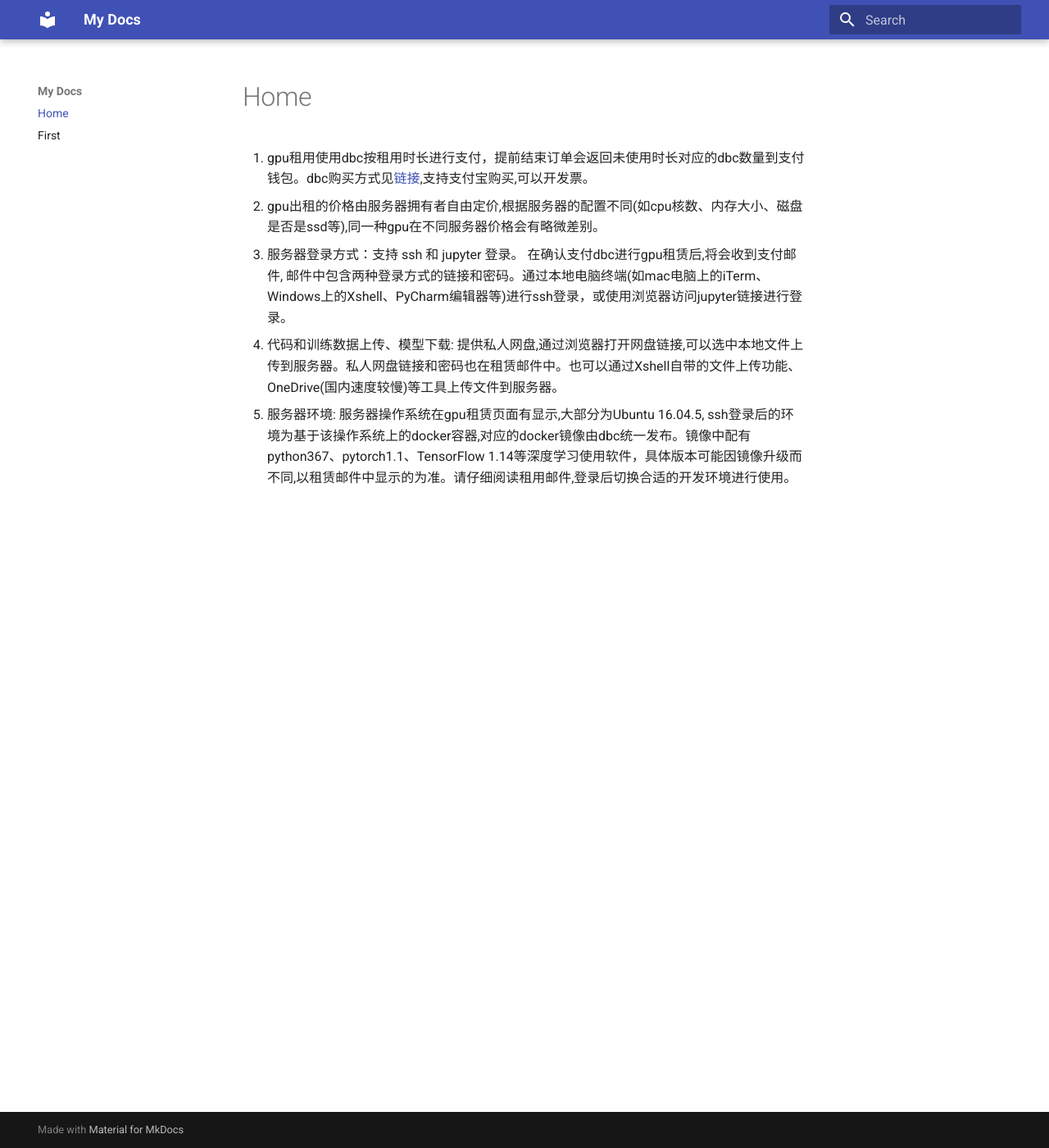
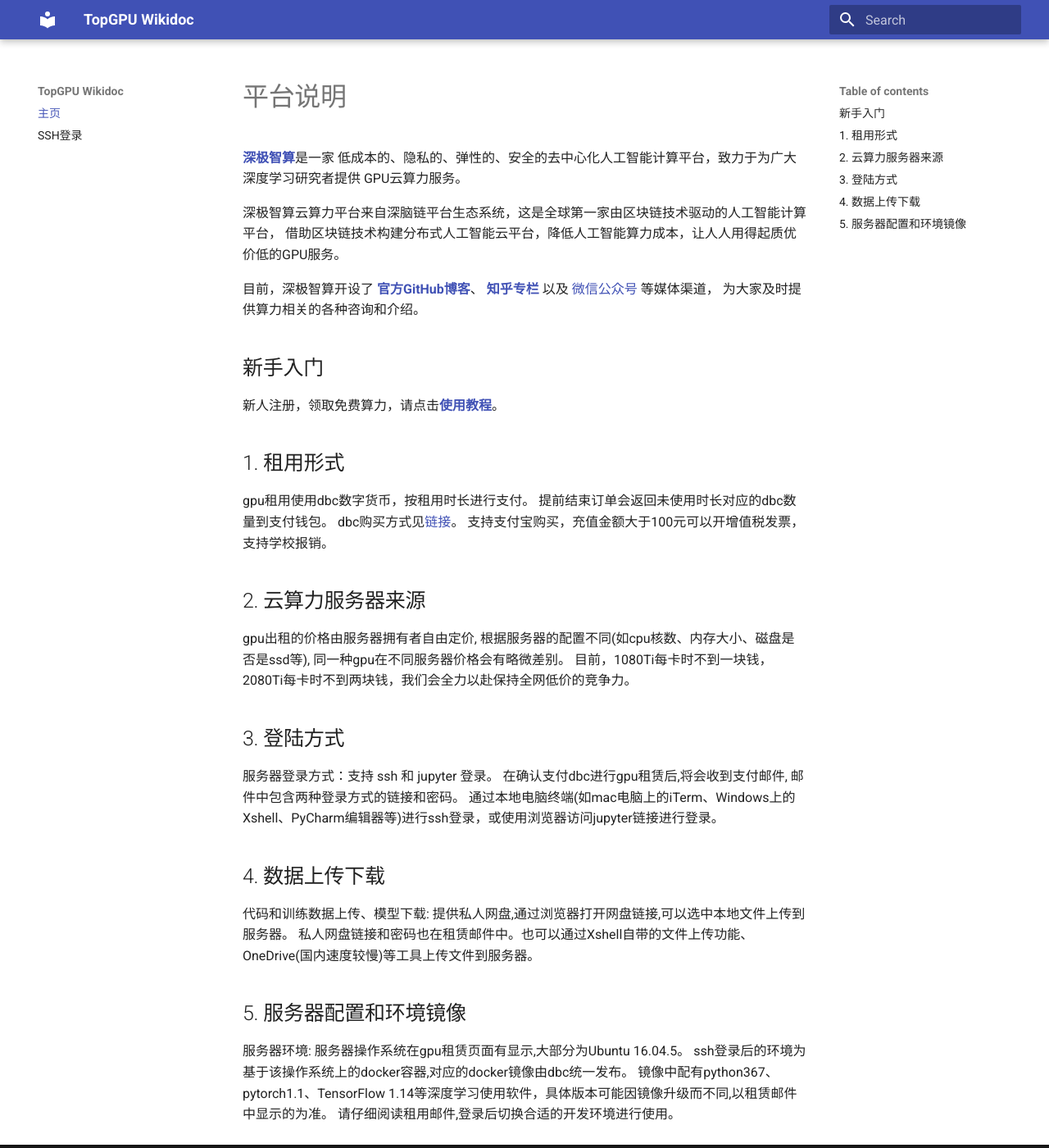
Before and after one commit to TopGPU/wikidoc, an MkDocs documentation site: the page built from docs/index.md, in a window 1280 px wide and 1400 px high. Shown: the whole window at 82% size. Built offline with MkDocs 1.6.1 and Material for MkDocs 9.7.7, drawn with Linux system fonts in a browser that asks for light colours.

Commit message:
dong commit

```diff
--- a/docs/index.md
+++ b/docs/index.md
@@ -1,5 +1,43 @@
-1. gpu租用使用dbc按租用时长进行支付，提前结束订单会返回未使用时长对应的dbc数量到支付钱包。dbc购买方式见[链接](https://www.dbchain.ai/howBuy),支持支付宝购买,可以开发票。
-2. gpu出租的价格由服务器拥有者自由定价,根据服务器的配置不同(如cpu核数、内存大小、磁盘是否是ssd等),同一种gpu在不同服务器价格会有略微差别。
-3. 服务器登录方式：支持 ssh 和 jupyter 登录。 在确认支付dbc进行gpu租赁后,将会收到支付邮件, 邮件中包含两种登录方式的链接和密码。通过本地电脑终端(如mac电脑上的iTerm、Windows上的Xshell、PyCharm编辑器等)进行ssh登录，或使用浏览器访问jupyter链接进行登录。
-4. 代码和训练数据上传、模型下载: 提供私人网盘,通过浏览器打开网盘链接,可以选中本地文件上传到服务器。私人网盘链接和密码也在租赁邮件中。也可以通过Xshell自带的文件上传功能、OneDrive(国内速度较慢)等工具上传文件到服务器。
-5. 服务器环境: 服务器操作系统在gpu租赁页面有显示,大部分为Ubuntu 16.04.5, ssh登录后的环境为基于该操作系统上的docker容器,对应的docker镜像由dbc统一发布。镜像中配有python367、pytorch1.1、TensorFlow 1.14等深度学习使用软件，具体版本可能因镜像升级而不同,以租赁邮件中显示的为准。请仔细阅读租用邮件,登录后切换合适的开发环境进行使用。
+# 平台说明
+[**深极智算**](topgpu.top)是一家
+低成本的、隐私的、弹性的、安全的去中心化人工智能计算平台，致力于为广大深度学习研究者提供
+GPU云算力服务。
+
+深极智算云算力平台来自深脑链平台生态系统，这是全球第一家由区块链技术驱动的人工智能计算平台，
+借助区块链技术构建分布式人工智能云平台，降低人工智能算力成本，让人人用得起质优价低的GPU服务。
+
+目前，深极智算开设了
+[**官方GitHub博客**](https://topgpu.github.io/TOPGPU/)、
+[**知乎专栏**](https://zhuanlan.zhihu.com/c_1221068100369575936) 以及
+[微信公众号]() 等媒体渠道，
+为大家及时提供算力相关的各种咨询和介绍。
+
+## 新手入门
+新人注册，领取免费算力，请点击[**使用教程**](https://topgpu.github.io/TOPGPU/)。
+
+## 1. 租用形式
+gpu租用使用dbc数字货币，按租用时长进行支付。
+提前结束订单会返回未使用时长对应的dbc数量到支付钱包。
+dbc购买方式见[链接](https://www.dbchain.ai/howBuy)。
+支持支付宝购买，充值金额大于100元可以开增值税发票，支持学校报销。
+
+## 2. 云算力服务器来源
+gpu出租的价格由服务器拥有者自由定价,
+根据服务器的配置不同(如cpu核数、内存大小、磁盘是否是ssd等),
+同一种gpu在不同服务器价格会有略微差别。
+目前，1080Ti每卡时不到一块钱，2080Ti每卡时不到两块钱，我们会全力以赴保持全网低价的竞争力。
+
+## 3. 登陆方式
+服务器登录方式：支持 ssh 和 jupyter 登录。
+在确认支付dbc进行gpu租赁后,将会收到支付邮件, 邮件中包含两种登录方式的链接和密码。
+通过本地电脑终端(如mac电脑上的iTerm、Windows上的Xshell、PyCharm编辑器等)进行ssh登录，或使用浏览器访问jupyter链接进行登录。
+
+## 4. 数据上传下载
+代码和训练数据上传、模型下载: 提供私人网盘,通过浏览器打开网盘链接,可以选中本地文件上传到服务器。
+私人网盘链接和密码也在租赁邮件中。也可以通过Xshell自带的文件上传功能、OneDrive(国内速度较慢)等工具上传文件到服务器。
+
+## 5. 服务器配置和环境镜像
+服务器环境: 服务器操作系统在gpu租赁页面有显示,大部分为Ubuntu 16.04.5。
+ssh登录后的环境为基于该操作系统上的docker容器,对应的docker镜像由dbc统一发布。
+镜像中配有python367、pytorch1.1、TensorFlow 1.14等深度学习使用软件，具体版本可能因镜像升级而不同,以租赁邮件中显示的为准。
+请仔细阅读租用邮件,登录后切换合适的开发环境进行使用。
--- a/mkdocs.yml
+++ b/mkdocs.yml
@@ -1,6 +1,6 @@
-site_name: My Docs
+site_name: TopGPU Wikidoc
 nav:
-    - Home: index.md
-    - First: first.md
+    - 主页: index.md
+    - SSH登录: remotessh.md
 theme:
   name: 'material'
```
Also changed, not shown: docs/remotessh.md (added, +6 -0 lines), docs/test.md (deleted, +0 -7 lines).
